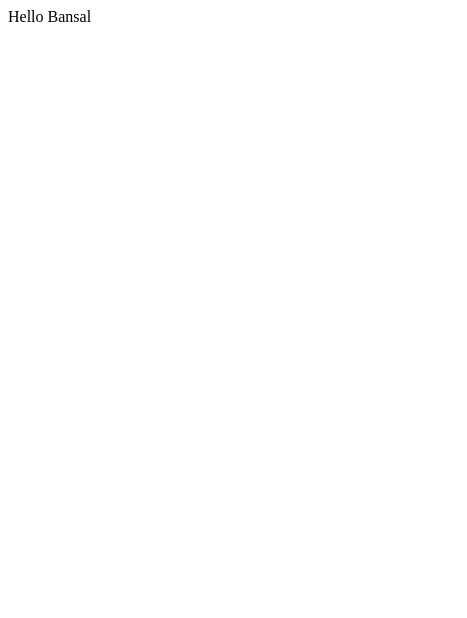
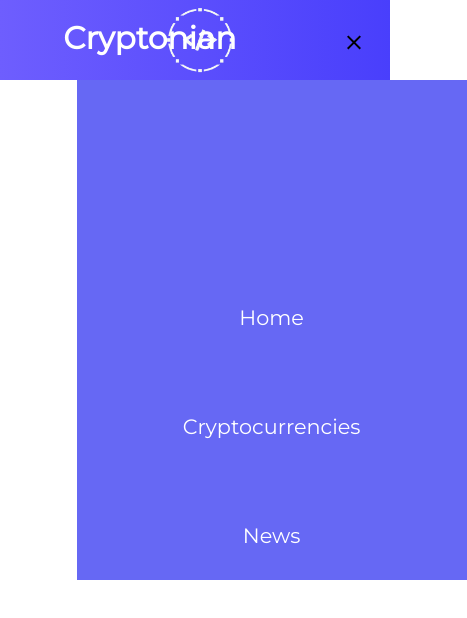
Before and after one commit to ajay7231/Cryptonian, a React (Create React App) app: page / in a window 390 px wide. Shown: the top 618 px of the page, 467 px wide, since content can reach past the window. Built offline with nearby package versions, Linux system fonts and the light colour scheme.

Commit message:
first work on navbar

```diff
--- a/package.json
+++ b/package.json
@@ -3,9 +3,14 @@
   "version": "0.1.0",
   "private": true,
   "dependencies": {
+    "@emotion/react": "^11.5.0",
+    "@emotion/styled": "^11.3.0",
+    "@mui/icons-material": "^5.0.5",
+    "@mui/material": "^5.0.6",
     "@testing-library/jest-dom": "^5.14.1",
     "@testing-library/react": "^11.2.7",
     "@testing-library/user-event": "^12.8.3",
+    "antd": "^4.16.13",
     "framer-motion": "^5.0.0",
     "millify": "^4.0.0",
     "react": "^17.0.2",
--- a/public/index.html
+++ b/public/index.html
@@ -10,6 +10,20 @@
       content="Web site created using create-react-app"
     />
     <link rel="apple-touch-icon" href="%PUBLIC_URL%/logo192.png" />
+    <link
+      rel="stylesheet"
+      href="https://fonts.googleapis.com/css?family=Roboto:300,400,500,700&display=swap"
+    />
+    <link rel="preconnect" href="https://fonts.googleapis.com" />
+    <link rel="preconnect" href="https://fonts.gstatic.com" crossorigin />
+    <link
+      href="https://fonts.googleapis.com/css2?family=Montserrat&display=swap"
+      rel="stylesheet"
+    />
+    <link
+      rel="stylesheet"
+      href="https://fonts.googleapis.com/icon?family=Material+Icons"
+    />
     <!--
       manifest.json provides metadata used when your web app is installed on a
       user's mobile device or desktop. See https://developers.google.com/web/fundamentals/web-app-manifest/
--- /dev/null
+++ b/src/App.css
@@ -0,0 +1,105 @@
+* {
+  box-sizing: border-box;
+  margin: 0;
+  padding: 0;
+  font-family: "Montserrat", sans-serif;
+}
+
+.logo {
+  height: 70px;
+  margin-left: 10px;
+}
+
+.navbar-items {
+  background: linear-gradient(
+    90deg,
+    rgb(110, 94, 254),
+    rgba(73, 63, 252, 1) 100%
+  );
+  height: 80px;
+  display: flex;
+  justify-content: center;
+  align-items: center;
+  font-size: 1.3rem;
+}
+.navbar-logo {
+  color: #fff;
+  justify-self: start;
+  margin-left: 20px;
+  cursor: pointer;
+}
+
+.nav-menu {
+  display: grid;
+  grid-template-columns: repeat(5, 1fr);
+  grid-gap: 20px;
+  list-style: none;
+  text-align: center;
+  width: 70vw;
+  justify-content: end;
+  margin-left: 10rem;
+}
+.nav-links a {
+  color: #fff;
+  text-decoration: none;
+  font-size: 1.3rem;
+  padding: 0.5rem 1rem;
+  cursor: pointer;
+}
+.nav-links a:hover {
+  background: rgb(142, 130, 245);
+  border-radius: 4px;
+  transition: all 0.2s ease-out;
+}
+.menu-icon {
+  display: none;
+}
+@media screen and (max-width: 960px) {
+  .navbar-items {
+    position: relative;
+  }
+  .nav-menu {
+    display: flex;
+    flex-direction: column;
+    width: 100%;
+    height: 500px;
+    position: absolute;
+    top: 80px;
+    left: -21.4% !important;
+    opacity: 1;
+    transition: all 0.5s ease;
+  }
+  .nav-menu.active {
+    background: #6668f4;
+    left: 0;
+    opacity: 1;
+    transition: all 0.5s ease;
+    z-index: 1;
+  }
+  .nav-links {
+    text-align: center;
+    padding: 2rem;
+    width: 100%;
+    display: table;
+  }
+
+  .nav-links:hover {
+    background: #6668f4;
+    border-radius: 0;
+  }
+  .navbar-logo {
+    position: absolute;
+    top: 0;
+    left: 0;
+    transform: translate(25%, 50%);
+  }
+  .menu-icon {
+    display: block;
+    position: absolute;
+    top: 0;
+    right: 0;
+    transform: translate(-100%, 60%);
+    font-size: 2rem;
+    cursor: pointer;
+  }
+}
--- a/src/App.js
+++ b/src/App.js
@@ -1,11 +1,15 @@
-import React from 'react'
+import React from "react";
+import { Navbar } from "./components";
+import "./App.css";
 
 const App = () => {
   return (
-    <div>
-      Hello Bansal
+    <div class="app">
+      <div className="navbar">
+        <Navbar />
+      </div>
     </div>
-  )
-}
+  );
+};
 
-export default App
+export default App;
--- /dev/null
+++ b/src/components/Navbar.jsx
@@ -0,0 +1,39 @@
+import React,{useState} from "react";
+import { Avatar, MenuIcon, CloseIcon } from "../components";
+import logo from '../assets/logo.png';
+const Navbar = () => {
+
+  const [menu, setMenu] = useState(true);
+
+  const handleClick = () => {
+    setMenu(!menu);
+  }
+
+  return (
+    <nav className="navbar-items">
+
+      <h1 className="navbar-logo">
+          Cryptonian
+      </h1>
+      <img className="logo" src={logo} alt="logo"/>
+      <div className="menu-icon" onClick={() => handleClick()}>
+        {!menu ? <MenuIcon /> : <CloseIcon />}
+      </div>
+      <ul className={menu ? "nav-menu active" : "nav-menu"}>
+        <li key="1" className="nav-links">
+          <a href="#">
+            Home
+          </a>
+        </li>
+        <li key="2" className="nav-links">
+          <a href='/cryptocurrencies'>Cryptocurrencies</a>
+        </li>
+        <li key="3" className="nav-links">
+          <a href='/news'>News</a>
+        </li>
+      </ul>
+    </nav>
+  );
+};
+
+export default Navbar;
--- /dev/null
+++ b/src/components/index.js
@@ -0,0 +1,14 @@
+//Material UI exports
+export { default as Button } from "@mui/material/Button";
+export { default as Tooltip } from "@mui/material/Tooltip";
+export { default as IconButton } from "@mui/material/IconButton";
+export { default as Typography } from "@mui/material/Typography";
+export { default as Avatar } from "@mui/material/Avatar";
+export { default as Settings } from "@mui/icons-material/Settings";
+export { default as Logout } from "@mui/icons-material/Logout";
+export { default as MenuIcon } from "@mui/icons-material/Menu";
+export { default as CloseIcon } from "@mui/icons-material/Close";
+
+//Component Exports
+
+export { default as Navbar } from "./Navbar";
--- a/src/index.js
+++ b/src/index.js
@@ -1,5 +1,11 @@
 import React from "react";
 import ReactDOM from "react-dom";
 import App from "./App";
+import { BrowserRouter as Router } from "react-router-dom";
 
-ReactDOM.render(<App />, document.getElementById("root"));
+ReactDOM.render(
+  <Router>
+    <App />
+  </Router>,
+  document.getElementById("root")
+);
```
Also changed, not shown: src/assets/logo.png (added), 1 other file (tests, documents, lock files or other folders).
